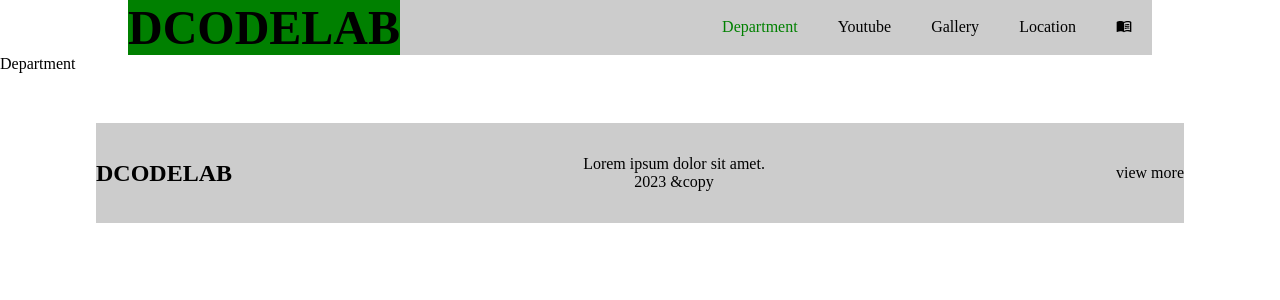
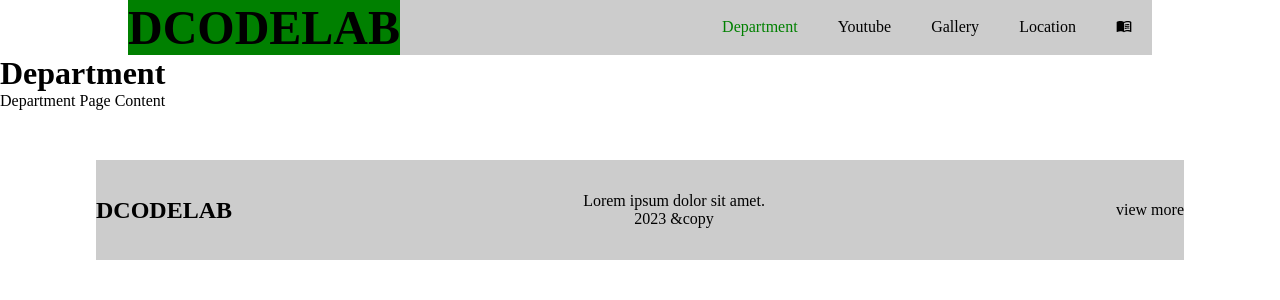
Before and after one commit to charsskim/react-pf, a React (Create React App) app: page /Department in a window 1280 px wide. Shown: the top 300 px of the page. Built offline with nearby package versions, Linux system fonts and the light colour scheme.

Commit message:
공통 레이아웃설정

```diff
--- /dev/null
+++ b/src/components/common/layout.jsx
@@ -0,0 +1,8 @@
+export default function Layout({ children, title }) {
+	return (
+		<main className={`layout ${title}`}>
+			<h1>{title}</h1>
+			{children}
+		</main>
+	);
+}
--- a/src/components/sub/department.jsx
+++ b/src/components/sub/department.jsx
@@ -1,3 +1,11 @@
+import Layout from '../common/layout';
+
 export default function Department() {
-	return <main className='layout department'>Department</main>;
+	return (
+		<main className='layout department'>
+			<Layout title={'Department'}>
+				<p>Department Page Content</p>
+			</Layout>
+		</main>
+	);
 }
--- a/src/components/sub/gallery.jsx
+++ b/src/components/sub/gallery.jsx
@@ -1,3 +1,11 @@
+import Layout from '../common/layout';
+
 export default function Gallery() {
-	return <main className='layout gallery'>Gallery</main>;
+	return (
+		<main className='layout gallery'>
+			<Layout title={'Gallery'}>
+				<p>Gallery Page Content</p>
+			</Layout>
+		</main>
+	);
 }
--- a/src/components/sub/location.jsx
+++ b/src/components/sub/location.jsx
@@ -1,3 +1,11 @@
+import Layout from '../common/layout';
+
 export default function Location() {
-	return <main className='layout location'>Location</main>;
+	return (
+		<main className='layout location'>
+			<Layout title={'Location'}>
+				<p>Location Page Content</p>
+			</Layout>
+		</main>
+	);
 }
--- a/src/components/sub/youtube.jsx
+++ b/src/components/sub/youtube.jsx
@@ -1,3 +1,11 @@
+import Layout from '../common/layout';
+
 export default function Youtube() {
-	return <main className='layout youtube'>Youtube</main>;
+	return (
+		<main className='layout youtube'>
+			<Layout title={'Youtube'}>
+				<p>Youtube Page Content</p>
+			</Layout>
+		</main>
+	);
 }
--- a/src/scss/main/_news.scss
+++ b/src/scss/main/_news.scss
@@ -19,7 +19,7 @@
 				margin-bottom: 20px;
 				h2 {
 					width: 100%;
-					margin-bottom: 20px;
+					margin-bottom: 10px;
 				}
 				article {
 					width: 100%;
```
